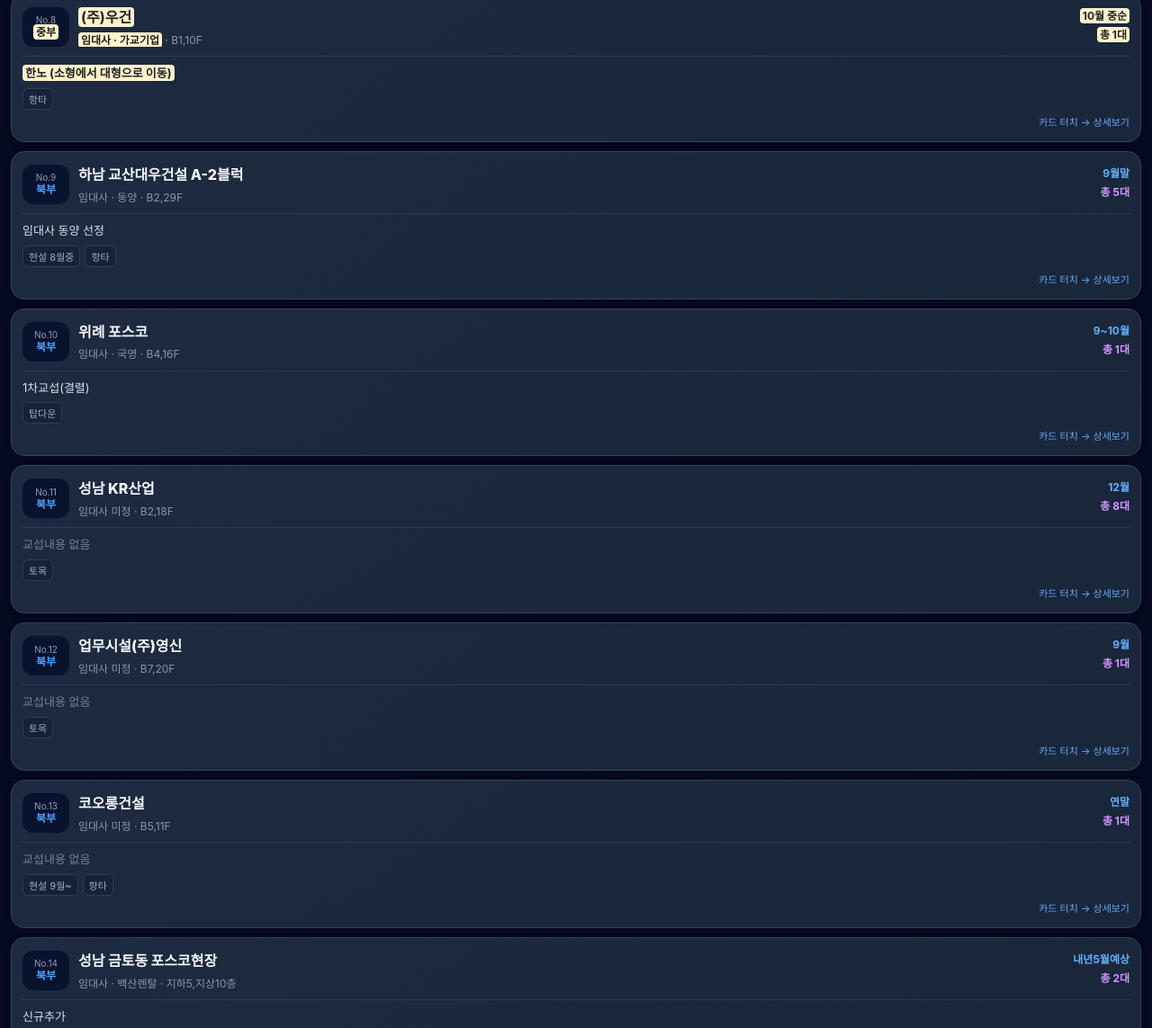
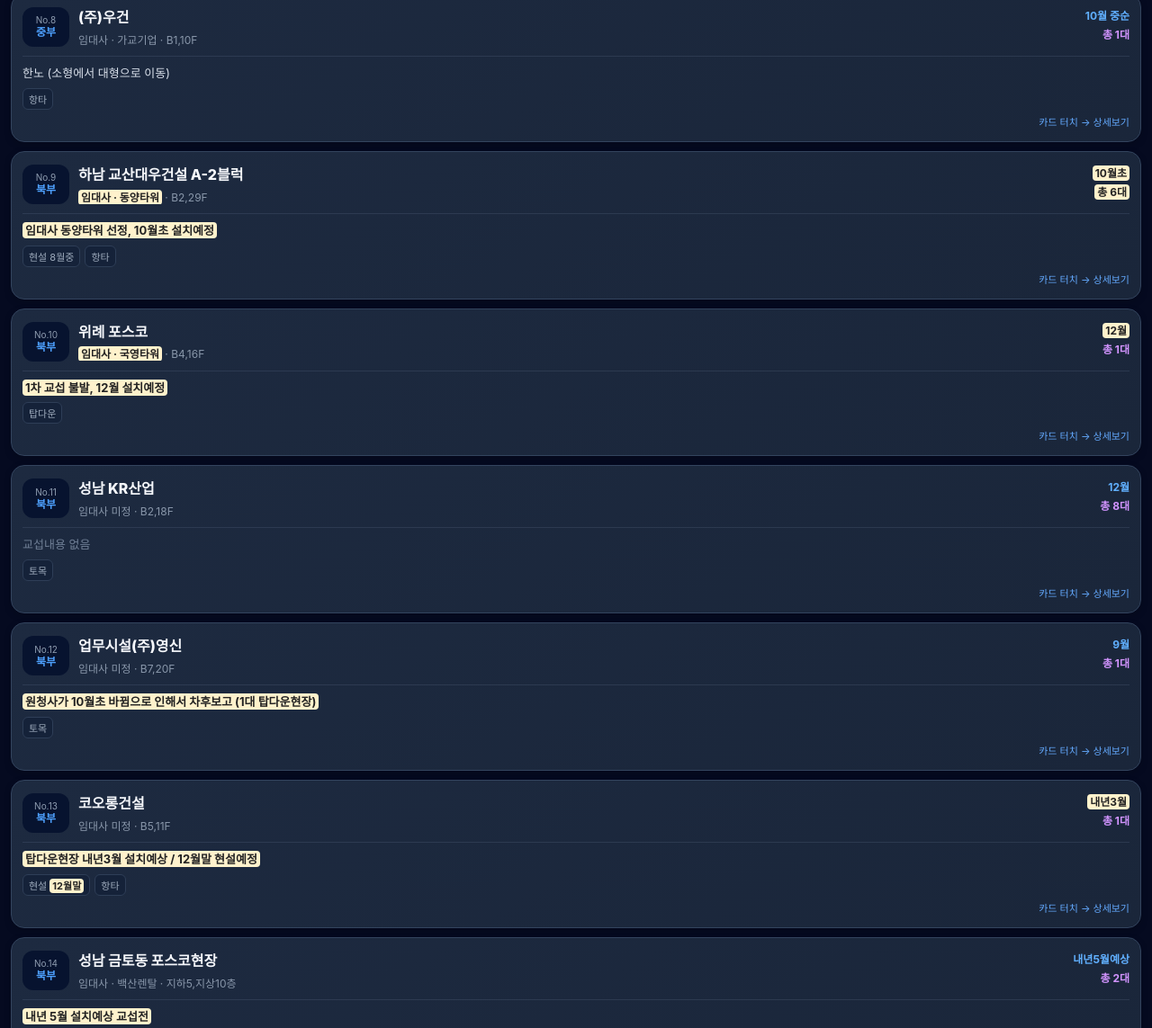
Before and after one commit to a01022451500-ops/Project-tower, a plain HTML site: page index.html in a window 1280 px wide. Shown: the part 1448-2591 px from the top of the page at 90% size. Drawn offline with Linux system fonts and the light colour scheme.

Commit message:
index.html 업데이트

```diff
--- a/index.html
+++ b/index.html
@@ -32,17 +32,17 @@
       {"구분": "중부", "현장명": "영통역 우미린", "임대사": null, "현설예정": "27년초", "설치예정": "27년초", "총대수": "1대", "배정대수": null, "설치대수": null, "현장사항": "터파기", "교섭및쟁의사항": null, "현장제원": "B5,25F", "현장주소": "영통구 영통동 999-2"},
       {"구분": "중부", "현장명": "망포역 대우", "임대사": null, "현설예정": "27년중", "설치예정": "27년중", "총대수": "2대", "배정대수": null, "설치대수": null, "현장사항": "터파기", "교섭및쟁의사항": null, "현장제원": "B8,40F", "현장주소": " 영통구 영통동 980,2"},
       {"구분": "중부", "현장명": "계성건설", "임대사": "(주)에스피엔케이", "현설예정": "9월", "설치예정": "11월", "총대수": "2대", "배정대수": null, "설치대수": null, "현장사항": "터파기", "교섭및쟁의사항": "사전집회 8월 / (주)에스피엔케이 현설 예정", "현장제원": "B3,11F", "현장주소": "팔달구 고등동 334-1"},
-      {"구분": "중부", "현장명": "동아건설산업", "임대사": null, "현설예정": "8월", "설치예정": "11월", "총대수": "2대", "배정대수": null, "설치대수": null, "현장사항": "항타", "교섭및쟁의사항": "입찰담당부장 만나서 저가입찰 우리뜻 충분히 설명했고 본사도 저가입찰 안한다 했으니 지켜보겠습니다.", "현장제원": "B3,16F", "현장주소": "팔달구 고등동 334"},
+      {"구분": "중부", "현장명": "고등동 SM동아", "임대사": null, "현설예정": "11월중", "설치예정": "12월말", "총대수": "2대", "배정대수": null, "설치대수": null, "현장사항": "항타", "교섭및쟁의사항": "본사에 보고되었고 공무 차장과 임대사 확정 시 민노랑 한 대씩 배분 협조 약속. 현설 11월중, 12월말 설치예정", "현장제원": "B3,16F", "현장주소": "팔달구 고등동 334"},
       {"구분": "중부", "현장명": "동아건설산업", "임대사": "한백산업", "현설예정": "8월", "설치예정": "11월", "총대수": "1대", "배정대수": null, "설치대수": null, "현장사항": "터파기", "교섭및쟁의사항": "17일 교섭예정", "현장제원": "B2,15F", "현장주소": "권선구 평동 135-1"},
       {"구분": "중부", "현장명": "당수b-3bl 대광건영", "임대사": null, "현설예정": null, "설치예정": null, "총대수": null, "배정대수": null, "설치대수": null, "현장사항": null, "교섭및쟁의사항": null, "현장제원": "지하2층 지상10층~20층", "현장주소": "당수동 484"},
       {"구분": "중부", "현장명": "(주)우건", "임대사": "가교기업", "현설예정": null, "설치예정": "10월 중순", "총대수": "1대", "배정대수": null, "설치대수": null, "현장사항": "항타", "교섭및쟁의사항": "한노 (소형에서 대형으로 이동)", "현장제원": "B1,10F", "현장주소": "권선구 호매실동 1396"},
-      {"구분": "북부", "현장명": "하남 교산대우건설 A-2블럭", "임대사": "동양", "현설예정": "8월중", "설치예정": "9월말", "총대수": "5대", "배정대수": null, "설치대수": null, "현장사항": "항타", "교섭및쟁의사항": "임대사 동양 선정", "현장제원": "B2,29F", "현장주소": "천현동 130일원"},
-      {"구분": "북부", "현장명": "위례 포스코", "임대사": "국영", "현설예정": null, "설치예정": "9~10월", "총대수": "1대", "배정대수": null, "설치대수": null, "현장사항": "탑다운", "교섭및쟁의사항": "1차교섭(결렬)", "현장제원": "B4,16F", "현장주소": " 수정구 창곡동 위례3"},
+      {"구분": "북부", "현장명": "하남 교산대우건설 A-2블럭", "임대사": "동양타워", "현설예정": "8월중", "설치예정": "10월초", "총대수": "6대", "배정대수": null, "설치대수": null, "현장사항": "항타", "교섭및쟁의사항": "임대사 동양타워 선정, 10월초 설치예정", "현장제원": "B2,29F", "현장주소": "천현동 130일원"},
+      {"구분": "북부", "현장명": "위례 포스코", "임대사": "국영타워", "현설예정": null, "설치예정": "12월", "총대수": "1대", "배정대수": null, "설치대수": null, "현장사항": "탑다운", "교섭및쟁의사항": "1차 교섭 불발, 12월 설치예정", "현장제원": "B4,16F", "현장주소": " 수정구 창곡동 위례3"},
       {"구분": "북부", "현장명": "성남 KR산업", "임대사": null, "현설예정": null, "설치예정": "12월", "총대수": "8대", "배정대수": null, "설치대수": null, "현장사항": "토목", "교섭및쟁의사항": null, "현장제원": "B2,18F", "현장주소": "수정구 복정동87"},
-      {"구분": "북부", "현장명": "업무시설(주)영신", "임대사": null, "현설예정": null, "설치예정": "9월", "총대수": "1대", "배정대수": null, "설치대수": null, "현장사항": "토목", "교섭및쟁의사항": null, "현장제원": "B7,20F", "현장주소": "분당구 정자동 163"},
-      {"구분": "북부", "현장명": "코오롱건설", "임대사": null, "현설예정": "9월~", "설치예정": "연말", "총대수": "1대", "배정대수": null, "설치대수": null, "현장사항": "항타", "교섭및쟁의사항": null, "현장제원": "B5,11F", "현장주소": "수정구 금토동일원"},
-      {"구분": "북부", "현장명": "성남 금토동 포스코현장", "임대사": "백산렌탈", "현설예정": null, "설치예정": "내년5월예상", "총대수": "2대", "배정대수": null, "설치대수": null, "현장사항": null, "교섭및쟁의사항": "신규추가", "현장제원": "지하5,지상10층", "현장주소": "성남시 수정구 금토동"},
-      {"구분": "북부", "현장명": "낙생지구 DL", "임대사": null, "현설예정": "아직 현설계획없고 지하1층도 안파진상태", "설치예정": "내년 3월예상", "총대수": "7대예상", "배정대수": null, "설치대수": null, "현장사항": null, "교섭및쟁의사항": "신규추가", "현장제원": "지하4층, 지상25층", "현장주소": "동원동215-2번지"},
+      {"구분": "북부", "현장명": "업무시설(주)영신", "임대사": null, "현설예정": null, "설치예정": "9월", "총대수": "1대", "배정대수": null, "설치대수": null, "현장사항": "토목", "교섭및쟁의사항": "원청사가 10월초 바뀜으로 인해서 차후보고 (1대 탑다운현장)", "현장제원": "B7,20F", "현장주소": "분당구 정자동 163"},
+      {"구분": "북부", "현장명": "코오롱건설", "임대사": null, "현설예정": "12월말", "설치예정": "내년3월", "총대수": "1대", "배정대수": null, "설치대수": null, "현장사항": "항타", "교섭및쟁의사항": "탑다운현장 내년3월 설치예상 / 12월말 현설예정", "현장제원": "B5,11F", "현장주소": "수정구 금토동일원"},
+      {"구분": "북부", "현장명": "성남 금토동 포스코현장", "임대사": "백산렌탈", "현설예정": null, "설치예정": "내년5월예상", "총대수": "2대", "배정대수": null, "설치대수": null, "현장사항": null, "교섭및쟁의사항": "내년 5월 설치예상 교섭전", "현장제원": "지하5,지상10층", "현장주소": "성남시 수정구 금토동"},
+      {"구분": "북부", "현장명": "낙생지구 DL", "임대사": "썬타워", "현설예정": "아직 현설계획없고 지하1층도 안파진상태", "설치예정": "내년3월", "총대수": "7대예상", "배정대수": null, "설치대수": null, "현장사항": null, "교섭및쟁의사항": "썬타워 내년3월 설치예정", "현장제원": "지하4층, 지상25층", "현장주소": "동원동215-2번지"},
       {"구분": "북부", "현장명": "DL발전소현장", "임대사": null, "현설예정": null, "설치예정": null, "총대수": "설치하면 1대", "배정대수": null, "설치대수": null, "현장사항": null, "교섭및쟁의사항": "타워설치유무는 미정 9월말쯤 알수있다고합니다", "현장제원": null, "현장주소": "성남시 분당구 분당동 186번지"},
       {"구분": "남부", "현장명": "동탄1.(능동)계룡건설", "임대사": "동양", "현설예정": null, "설치예정": "10월중순", "총대수": "6대", "배정대수": "2~3대", "설치대수": null, "현장사항": "항타", "교섭및쟁의사항": "4번째 10월중순 설치 (T형 3호기, 지하2~지상25층, 우리)", "현장제원": "B2, 25F", "현장주소": "능동1292번지"},
       {"구분": "남부", "현장명": "북오산내삼미1구역 GS건설", "임대사": "국영", "현설예정": null, "설치예정": "9월 29~30일", "총대수": "6대", "배정대수": "2대", "설치대수": null, "현장사항": "항타", "교섭및쟁의사항": "2호기 T형(우리) / 지하2~지상29층", "현장제원": "B2, 29F", "현장주소": "내삼미동905번지"},
@@ -68,7 +68,7 @@
       {"구분": "남서", "현장명": "세교2지구 포스코현장", "임대사": "남산", "현설예정": null, "설치예정": "9월말", "총대수": "4대", "배정대수": "1대", "설치대수": null, "현장사항": "토목", "교섭및쟁의사항": "문준호 이력서선정. 9월말 설치. 입사는 10/6일 정식 출근.", "현장제원": "B4,44F", "현장주소": "가수동312-1"},
       {"구분": "남서", "현장명": "오산서동.우미건설", "임대사": "뉴월드", "현설예정": null, "설치예정": "9월말", "총대수": "8대", "배정대수": "2대", "설치대수": null, "현장사항": "토목", "교섭및쟁의사항": "4번째 설치 #5호기. 10월중순 이력서선정예정.", "현장제원": "B2,29F", "현장주소": "서동50번지"},
       {"구분": "남서", "현장명": "서희건설비봉", "임대사": "삼진", "현설예정": null, "설치예정": "9/17일~", "총대수": "5대", "배정대수": "1대", "설치대수": null, "현장사항": "항타", "교섭및쟁의사항": "이승희(서부지부) 선정. 9/17일~ 설치후 출근.", "현장제원": "B2,25F", "현장주소": "비봉면구포리615"},
-      {"구분": "남서", "현장명": "향남kcc", "임대사": null, "현설예정": null, "설치예정": null, "총대수": null, "배정대수": null, "설치대수": null, "현장사항": "토목", "교섭및쟁의사항": null, "현장제원": null, "현장주소": "하길리404"},
+      {"구분": "남서", "현장명": "향남kcc", "임대사": null, "현설예정": "11월~12월", "설치예정": "1월~2월", "총대수": "5대", "배정대수": null, "설치대수": null, "현장사항": "지하외벽작업중", "교섭및쟁의사항": "방문, 안성현 공사과장 미팅함. 지하외벽작업중 흙반출하고, 11월~12월 임대사 현설예정. 1월~2월 타워설치예정", "현장제원": "B2,29F", "현장주소": "하길리404"},
       {"구분": "남서", "현장명": "태왕이엔씨 병점동 890,891", "임대사": "BMK", "현설예정": null, "설치예정": "26년말", "총대수": "2대", "배정대수": null, "설치대수": null, "현장사항": "토목", "교섭및쟁의사항": "태왕 소장한테 연말,연초에 타워설치 예정이라고 들었음.", "현장제원": "B3,21F", "현장주소": "병점동 890,891"},
       {"구분": "남서", "현장명": "동화 2지구 지역주택 조합", "임대사": "고려개발", "현설예정": null, "설치예정": "10월초", "총대수": "3대", "배정대수": "1대", "설치대수": null, "현장사항": "토목", "교섭및쟁의사항": "3호기 (한노배정). 10월중순 이력서선정예정", "현장제원": "B3,26F", "현장주소": "동화리 238-31"},
       {"구분": "용인", "현장명": "고림2지구 동문건설", "임대사": "한국타워", "현설예정": "8월", "설치예정": "9~10월", "총대수": "3대", "배정대수": null, "설치대수": null, "현장사항": "토목", "교섭및쟁의사항": "임대사 한국타워 선정 (저가입찰 집회진행)", "현장제원": "B2,23F", "현장주소": "처인구 고림동620번지"},
@@ -111,7 +111,7 @@
       {"구분": "서부", "현장명": "제로투엠오피스텔", "임대사": "단종", "현설예정": "10~11월 중", "설치예정": "27년 2월", "총대수": "1대", "배정대수": null, "설치대수": null, "현장사항": "항타", "교섭및쟁의사항": "단종 현설 10~11월 중 예정", "현장제원": "B4,25F", "현장주소": "고잔동542-1"},
       {"구분": "남서", "현장명": "오산동 860-11 오피스텔(소형)", "임대사": null, "현설예정": null, "설치예정": null, "총대수": "1대", "배정대수": null, "설치대수": null, "현장사항": "공사중단", "교섭및쟁의사항": null, "현장제원": "B2,15F", "현장주소": "오산동 860-11"},
       {"구분": "남서", "현장명": "오산시 서랑동 2984", "임대사": null, "현설예정": null, "설치예정": "모바일", "총대수": null, "배정대수": null, "설치대수": null, "현장사항": null, "교섭및쟁의사항": "7~8월 동탄현장 재교섭 예정", "현장제원": "B1,4F", "현장주소": "서랑동 2984"},
-      {"구분": "남서", "현장명": "서영플러스.오피스텔", "임대사": null, "현설예정": null, "설치예정": "10월~", "총대수": "4대", "배정대수": null, "설치대수": null, "현장사항": "흙막이", "교섭및쟁의사항": "서영플러스현장방문 (소형타워 4대). 아직 본사 현설진행중. 다음주 결과 나올 예정.", "현장제원": "B4,18F", "현장주소": "병점동 884-1"},
+      {"구분": "남서", "현장명": "서영플러스.오피스텔", "임대사": null, "현설예정": "추석이후", "설치예정": "10월~", "총대수": "4대", "배정대수": null, "설치대수": null, "현장사항": "흙막이", "교섭및쟁의사항": "현설은 추석이후 진행 예정", "현장제원": "B4,18F", "현장주소": "병점동 884-1"},
       {"구분": "남서", "현장명": "오산 원동 373 오피스텔", "임대사": "씨엔엠종합건설", "현설예정": null, "설치예정": null, "총대수": null, "배정대수": null, "설치대수": null, "현장사항": "휀스", "교섭및쟁의사항": "소형 신규현장 (남부->남서 이동)", "현장제원": "지하3층/지상14층", "현장주소": null},
       {"구분": "북서", "현장명": "미전종합건설", "임대사": null, "현설예정": null, "설치예정": "9월초", "총대수": "1대", "배정대수": "1대", "설치대수": null, "현장사항": "토목", "교섭및쟁의사항": "최상현기사 이력서 선정 9월9일 소장면담예정", "현장제원": "B4,18F", "현장주소": "안양동 688 - 30"},
       {"구분": "북서", "현장명": "더원 H&C", "임대사": null, "현설예정": null, "설치예정": "27년초", "총대수": "1대", "배정대수": null, "설치대수": null, "현장사항": "토목", "교섭및쟁의사항": null, "현장제원": "B6,21F", "현장주소": "금정동 743 - 22"},
@@ -124,9 +124,13 @@
       {"구분": "중부", "현장명": "글로벌종합건설", "임대사": "단종", "현설예정": null, "설치예정": "7월 중순", "총대수": "1대", "배정대수": null, "설치대수": null, "현장사항": "터파기", "교섭및쟁의사항": "민노", "현장제원": "B3,7F", "현장주소": " 권선구 서둔동 17-740"},
       {"구분": "중부", "현장명": "승일실업", "임대사": null, "현설예정": null, "설치예정": null, "총대수": null, "배정대수": null, "설치대수": null, "현장사항": null, "교섭및쟁의사항": null, "현장제원": "지하2층 지상5층", "현장주소": "이의동 1258번지"},
       {"구분": "중부", "현장명": "서영건설플러스", "임대사": null, "현설예정": null, "설치예정": null, "총대수": null, "배정대수": null, "설치대수": null, "현장사항": null, "교섭및쟁의사항": null, "현장제원": "지하2층 지상11층", "현장주소": "고등동 329"},
-      {"구분": "남부", "현장명": "화성능동벌말초등학교", "임대사": null, "현설예정": null, "설치예정": "감시중", "총대수": "1대", "배정대수": null, "설치대수": null, "현장사항": "중지", "교섭및쟁의사항": null, "현장제원": "4F", "현장주소": "능동608-2번지"},
-      {"구분": "남부", "현장명": "평택 팽성 삼원종합건설 (신규)", "임대사": "삼원종합건설", "현설예정": null, "설치예정": "12월", "총대수": "1대", "배정대수": "1대(무인)", "설치대수": null, "현장사항": null, "교섭및쟁의사항": "소형 신규추가 / 무인 1대 배정(우리)", "현장제원": "지하4층~지상13층", "현장주소": "안정리 192-16"},
-      {"구분": "남부", "현장명": "평택역(주) 토요코인호텔 (신규)", "임대사": null, "현설예정": null, "설치예정": "11월", "총대수": "1대", "배정대수": "1대(무인예정)", "설치대수": null, "현장사항": null, "교섭및쟁의사항": "소형 신규추가 / 무인 1대(우리예정)", "현장제원": "지하3층~지상15층", "현장주소": "평택시 평택동 188-12 외 3필지"},
+      {"구분": "중부", "현장명": "하이안건설", "임대사": null, "현설예정": null, "설치예정": "11월말", "총대수": "1대", "배정대수": null, "설치대수": null, "현장사항": "터파기중", "교섭및쟁의사항": "소형 신규추가 / 민노와 순번대로 조합원채용 진행예정", "현장제원": null, "현장주소": "권선구 1009-1"},
+      {"구분": "남부", "현장명": "화성능동벌말초등학교", "임대사": "다래종합건설", "현설예정": null, "설치예정": "소형설치예정", "총대수": "1대", "배정대수": null, "설치대수": null, "현장사항": "공사 시작 전", "교섭및쟁의사항": "소형타워설치예정 / 현장소장 이세훈 (010-9045-9237) / 휀스, 개요 확인", "현장제원": "지상4층", "현장주소": "화성시 능동 680-2"},
+      {"구분": "남부", "현장명": "상지건설", "임대사": null, "현설예정": null, "설치예정": "27년1월", "총대수": "1대", "배정대수": null, "설치대수": null, "현장사항": "항타기 중", "교섭및쟁의사항": "소형 신규추가 / 근린생활시설 소형타워 설치 예정", "현장제원": "지하2층~지상7층", "현장주소": "화성시 산척동 737-1"},
+      {"구분": "남부", "현장명": "다우건축", "임대사": null, "현설예정": null, "설치예정": "11월", "총대수": "1대", "배정대수": null, "설치대수": null, "현장사항": "항타기 중", "교섭및쟁의사항": "소형 신규추가 / 제일병원건진센터 소형타워 설치 예정", "현장제원": "지하1층~지상8층", "현장주소": "화성시 장지동 952-3"},
+      {"구분": "남부", "현장명": "평택 팽성 성우호텔", "임대사": "(주)삼원정원건설", "현설예정": "10월초", "설치예정": "12월", "총대수": "1대", "배정대수": null, "설치대수": null, "현장사항": "항타기 중", "교섭및쟁의사항": "10월 초 골조 현설예정 / 골조 현설 후 교섭 예정 (소형 1대)", "현장제원": "지하4층~지상13층", "현장주소": "평택시 안정리 192-16"},
+      {"구분": "남부", "현장명": "토요코인호텔 평택역점", "임대사": "트래콘건설", "현설예정": "10월초", "설치예정": "11월", "총대수": "1대", "배정대수": null, "설치대수": null, "현장사항": "토목", "교섭및쟁의사항": "단종현설 (10월 초 골조확정), 11월 설치 예상 / 골조 교섭까지 연결 약속 / 안양, 과천 한노 채용 이력 있음", "현장제원": "지하3층~지상15층", "현장주소": "평택시 평택동 188-12"},
+      {"구분": "남부", "현장명": "광진건설", "임대사": null, "현설예정": null, "설치예정": "12월", "총대수": "2대", "배정대수": null, "설치대수": null, "현장사항": null, "교섭및쟁의사항": "소형 신규추가 / 소형 2대 12월 설치예정", "현장제원": "지상6층", "현장주소": "오산시 고현동 12-23"},
       {"구분": "동부", "현장명": "광주 송정동 복합시설 신축공사", "임대사": null, "현설예정": null, "설치예정": null, "총대수": "1대", "배정대수": null, "설치대수": null, "현장사항": "착공", "교섭및쟁의사항": null, "현장제원": "B4,13F", "현장주소": "송정동 692-2"},
       {"구분": "동부", "현장명": "임대형기숙사 및 근린생활시설 신축", "임대사": null, "현설예정": null, "설치예정": null, "총대수": null, "배정대수": null, "설치대수": null, "현장사항": null, "교섭및쟁의사항": null, "현장제원": "B3,16F", "현장주소": " 곤지암읍 곤지암리 435-15"},
       {"구분": "북부", "현장명": "상업시설", "임대사": null, "현설예정": null, "설치예정": null, "총대수": "1대", "배정대수": null, "설치대수": null, "현장사항": "토목", "교섭및쟁의사항": "건노한테뺏겼다 민노한테뺏김 / 이후 옆 자리에 현장 개설하면 우리준다고 약속받음", "현장제원": "B2,6F", "현장주소": "수정구 신촌동 184ㅡ2"},
@@ -137,6 +141,7 @@
       {"구분": "북부", "현장명": "성남 대장동 (사회복지시설)", "임대사": "건웅건설사업", "현설예정": null, "설치예정": "내년초 설치", "총대수": "1대", "배정대수": null, "설치대수": null, "현장사항": null, "교섭및쟁의사항": "소형 신규추가 / 금일방문 현장소장 못만났음", "현장제원": null, "현장주소": null},
       {"구분": "북부", "현장명": "성남동 LH (신규)", "임대사": "우암건설", "현설예정": null, "설치예정": null, "총대수": null, "배정대수": null, "설치대수": null, "현장사항": null, "교섭및쟁의사항": "소형 신규추가 / 교섭 전 착공 완료", "현장제원": "지하6층~지상14층", "현장주소": "성남동 3199"},
       {"구분": "북부", "현장명": "성남동 캠코이에스 오피스텔 (신규)", "임대사": null, "현설예정": null, "설치예정": null, "총대수": null, "배정대수": null, "설치대수": null, "현장사항": null, "교섭및쟁의사항": "소형 신규추가 / 교섭 전 착공 완료", "현장제원": "지하5층~지상14층", "현장주소": "성남동 2486"},
+      {"구분": "북부", "현장명": "롯데백화점 증축및리모델링", "임대사": "동양타워", "현설예정": null, "설치예정": null, "총대수": "2대", "배정대수": null, "설치대수": null, "현장사항": null, "교섭및쟁의사항": "소형 신규추가 / 2대 설치 예정", "현장제원": null, "현장주소": "분당구 수내동"},
       {"구분": "용인", "현장명": "유림2동 행정복지 두정건설", "임대사": "송림건설 ", "현설예정": null, "설치예정": "9월중순", "총대수": "1대", "배정대수": "1대", "설치대수": null, "현장사항": null, "교섭및쟁의사항": "무인 9월중순 설치 예정, 3개월만 계약하기로 함 (설치 시점 계약서 작성)", "현장제원": "B2,5F", "현장주소": "처인구 고림동 608ㅡ12"}
     ]
   },
@@ -159,43 +164,28 @@
   ],
   "changed": {
     "현장별교섭현황": [
-      [3, 3, 5, 7, 10], // 계성건설
-      [7, 0, 1, 2, 3, 5, 7, 10], // (주)우건
-      [16, 5, 7, 10], // 동탄1 계룡
-      [17, 5, 6, 7, 10], // 북오산 내삼미1 GS
-      [18, 5, 10], // 북오산 내삼미2 GS
-      [19, 5, 10], // 평택고덕 ABC14 한양
-      [20, 3, 5, 10], // 평택고덕 ABC36 우미
-      [21, 5, 10], // 평택고덕 ABC37 태왕
-      [22, 5, 10], // 평택고덕 ABC61 제일
-      [23, 10], // 평택고덕 Aa-38 효성
-      [24, 5, 10], // 평택고덕 A31 현대
-      [25, 4, 5, 10], // 평택고덕 A12 현대
-      [26, 4, 5, 10], // 평택고덕 A13 계룡
-      [27, 5, 10], // 평택고덕 A65 현대
-      [30, 5, 10], // 고덕67 대보
-      [31, 5, 10], // 평택칠괴 두산
-      [33, 5, 10], // 평택고덕 태영 (시청청사)
-      [34, 10], // 안성당왕 금호2차
-      [35, 4, 5, 10], // 안성한화 데이터센터
-      [36, 0, 1, 2, 3, 4, 5, 6, 7, 10, 11], // 평택 지제역 한화
-      [37, 5, 10], // 세교2지구 포스코
-      [38, 7, 10], // 오산서동 우미건설
-      [39, 5, 10], // 서희건설비봉
-      [42, 10], // 동화 2지구
-      [46, 5, 10], // 수지 자이 에디시온
-      [51, 10], // 포곡 한림제약 녹십자
-      [52, 5, 10], // 평촌동 르씨엘 롯데
-      [53, 5, 10], // 안양 만안구 상록지구 GS
-      [55, 6, 10], // 의왕 부곡 SK
-      [56, 3, 5, 10], // 의왕 고천 SK
-      [58, 5, 7, 10] // 초평동제일풍경체
+      [4, 2, 4, 5, 10], // 고등동 SM동아
+      [8, 3, 5, 7, 10], // 하남 교산대우건설
+      [9, 3, 5, 10], // 위례 포스코
+      [11, 10], // 업무시설 (주)영신
+      [12, 4, 5, 10], // 코오롱건설
+      [13, 10], // 성남 금토동 포스코
+      [14, 3, 5, 10], // 낙생지구 DL
+      [40, 4, 5, 6, 8, 10] // 향남kcc
     ],
     "소형": [
-      [6, 0, 10] // 오산 원동 373 (남서 이동)
+      [5, 4, 10], // 서영플러스
+      [18, 0, 2, 5, 6, 10, 11], // 하이안건설 (신규)
+      [19, 3, 5, 6, 8, 10, 11], // 벌말초
+      [20, 0, 2, 5, 6, 7, 10, 11], // 상지건설 (신규)
+      [21, 0, 2, 5, 6, 7, 10, 11], // 다우건축 (신규)
+      [22, 2, 3, 4, 5, 6, 10], // 성우호텔
+      [23, 3, 4, 5, 6, 10, 11], // 토요코인호텔
+      [24, 0, 2, 5, 7, 10, 11], // 광진건설 (신규)
+      [35, 0, 2, 3, 7, 10, 11] // 롯데백화점 (신규)
     ]
   },
-  "updated": "2026-09-17"
+  "updated": "2026-09-19"
 };
 
 const sheetNames = Object.keys(DATA.sheets);
```
